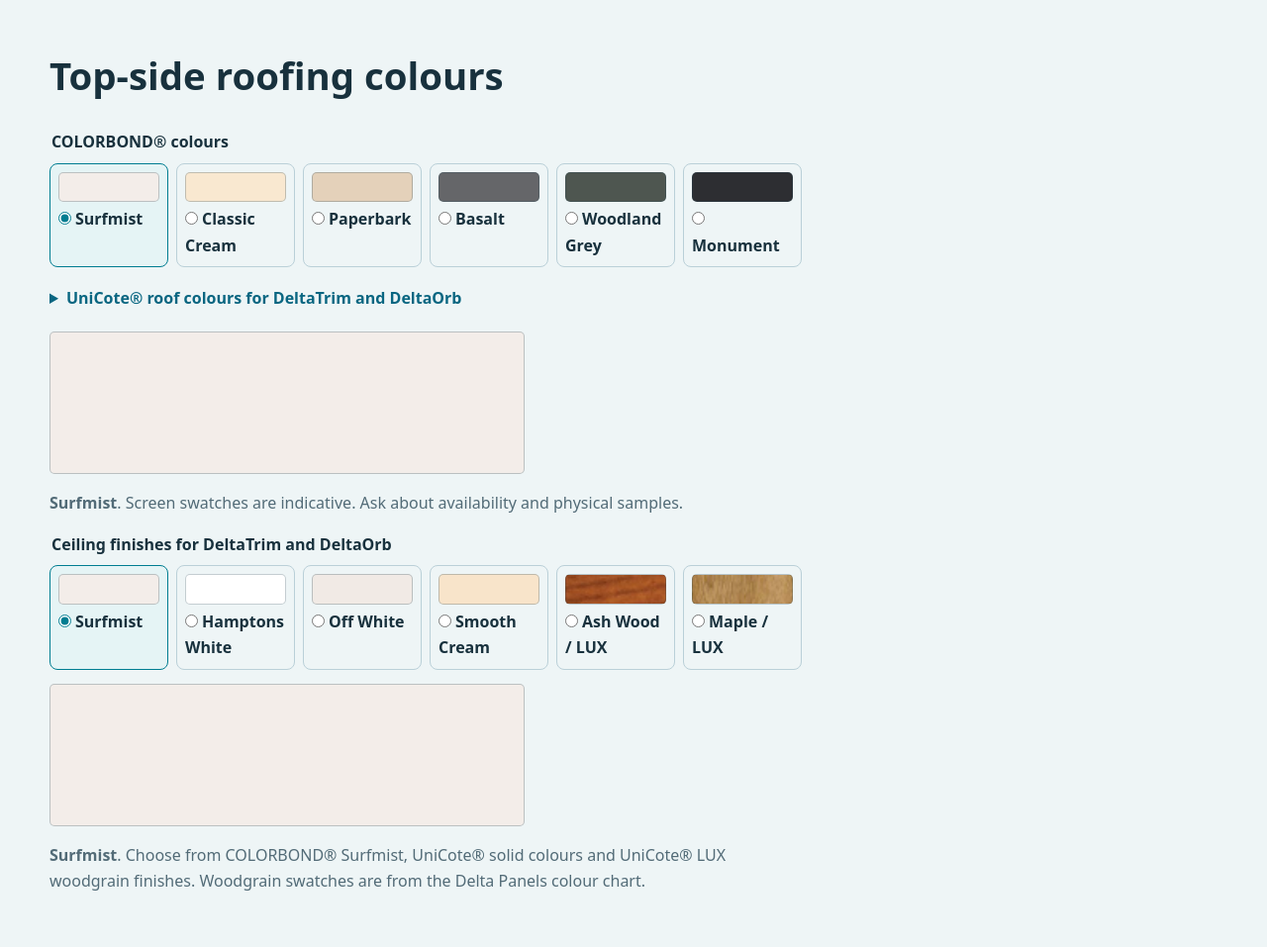
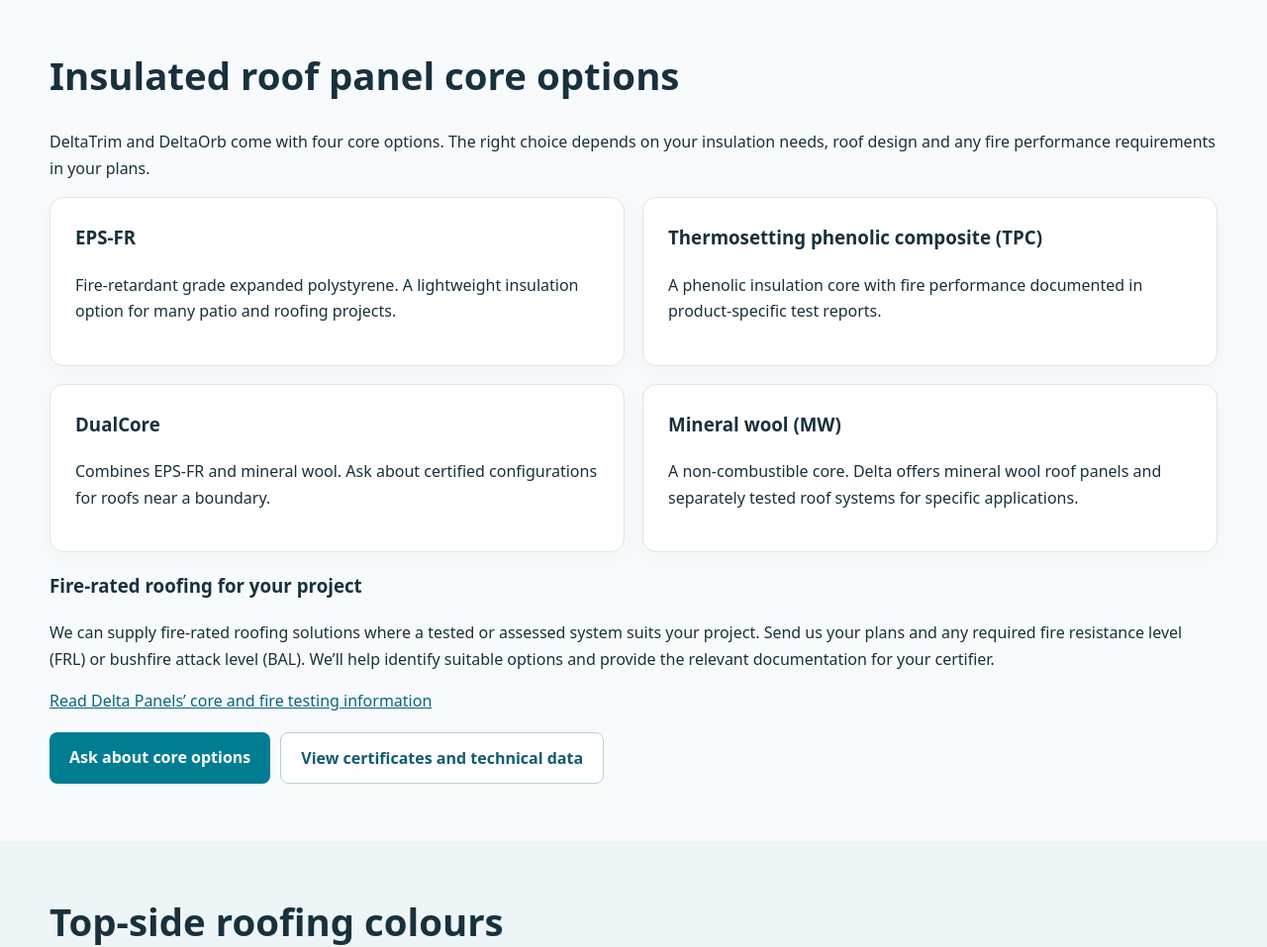
Before and after one commit to EasyPanelBrisbane/easy-panel-preview, a website: page easypanel-production-ready-3/insulated-roofing-panels/index.html in a window 1280 px wide. Shown: the part 1780-2737 px from the top of the page at 99% size. Drawn offline with Linux system fonts and the light colour scheme.

Commit message:
Explain insulated roof panel cores and fire-rated systems

```diff
--- a/easypanel-production-ready-3/insulated-roofing-panels/index.html
+++ b/easypanel-production-ready-3/insulated-roofing-panels/index.html
@@ -16,6 +16,19 @@
 </div></section><section class="section"><div class="wrap"><div class="two"><div><h2>Roofing, Insulation and a refinished underside all in one!</h2><p>Insulated roof panel systems combine a roof surface, insulation core and finished underside. Suitability depends on the product selected and project requirements.</p><p>Our team can help you identify relevant product information and technical documents before you request a quote.</p></div><figure class="ep-feature-photo"><img alt="Poolside patio with insulated roofing" loading="lazy" src="../assets/patio-poolside.jpg"></figure></div></div></section><section class="section" id="profiles"><div class="wrap">
 <h2>Compare roof panel profiles</h2><div class="product-grid"><article class="card product-card"><h3>DeltaTrim</h3><img class="profile-image" src="/assets/quote-profile-trim.webp" alt="DeltaTrim profile with raised ribs" width="484" height="220" loading="lazy"><p>Straight, raised ribs give this panel a clean-lined roof profile. Each panel covers 1 m of roof width.</p><p><strong>Minimum roof pitch: 2°.</strong></p></article>
 <article class="card product-card"><h3>DeltaOrb</h3><img class="profile-image" src="/assets/quote-profile-orb.webp" alt="DeltaOrb profile with rounded corrugations" width="484" height="227" loading="lazy"><p>A rounded corrugated profile for a more traditional look. Each panel covers 1 m of roof width.</p><p><strong>Minimum roof pitch: 3° for Class 10 buildings.</strong></p></article></div><p>DeltaTrimCorro and DeltaCorroCorro have a 3° minimum roof pitch. Confirm the applicable pitch for your product and building class with our team.</p><p><strong>Thicknesses.</strong> Ask our team which thickness suits your project and confirm the panel lengths, colour options and lead time when you request a quote.</p><div class="product-actions"><a class="button secondary" href="/assets/technical/insulated-roofing-catalogue.pdf">Roofing catalogue</a> <a class="button secondary" href="/specification-span-table/">Engineering and span tables</a></div>
+</div></section><section class="section" id="core-options"><div class="wrap">
+<h2>Insulated roof panel core options</h2>
+<p>DeltaTrim and DeltaOrb come with four core options. The right choice depends on your insulation needs, roof design and any fire performance requirements in your plans.</p>
+<div class="product-grid">
+  <article class="card product-card"><h3>EPS-FR</h3><p>Fire-retardant grade expanded polystyrene. A lightweight insulation option for many patio and roofing projects.</p></article>
+  <article class="card product-card"><h3>Thermosetting phenolic composite (TPC)</h3><p>A phenolic insulation core with fire performance documented in product-specific test reports.</p></article>
+  <article class="card product-card"><h3>DualCore</h3><p>Combines EPS-FR and mineral wool. Ask about certified configurations for roofs near a boundary.</p></article>
+  <article class="card product-card"><h3>Mineral wool (MW)</h3><p>A non-combustible core. Delta offers mineral wool roof panels and separately tested roof systems for specific applications.</p></article>
+</div>
+<h3>Fire-rated roofing for your project</h3>
+<p>We can supply fire-rated roofing solutions where a tested or assessed system suits your project. Send us your plans and any required fire resistance level (FRL) or bushfire attack level (BAL). We’ll help identify suitable options and provide the relevant documentation for your certifier.</p>
+<p><a href="https://www.deltapanels.com.au/insulated-panel-core-options">Read Delta Panels’ core and fire testing information</a></p>
+<div class="product-actions"><a class="button" href="/contact-us/?quote=roofing#quote-panel">Ask about core options</a> <a class="button secondary" href="/specification-span-table/">View certificates and technical data</a></div>
 </div></section><section class="section product-tint" id="colours"><div class="wrap">
 <h2>Top-side roofing colours</h2><div class="product-picker" data-colour-picker><fieldset class="swatches">
 <legend>COLORBOND® colours</legend>
```
